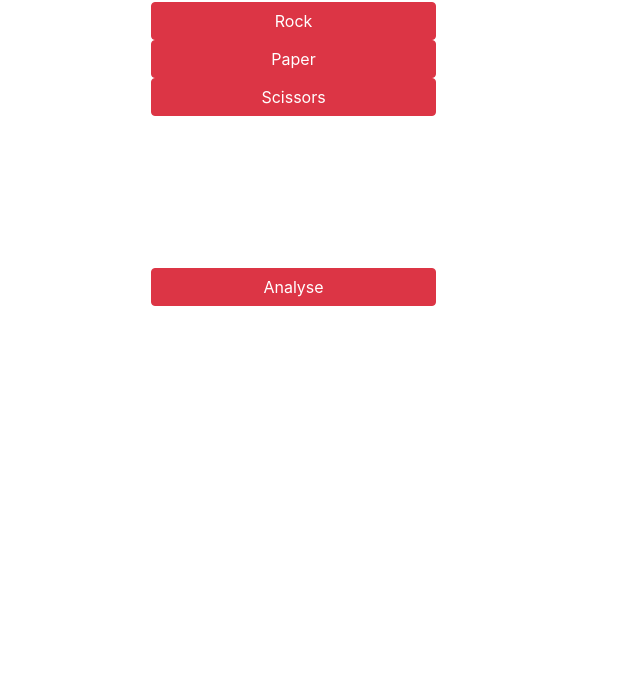
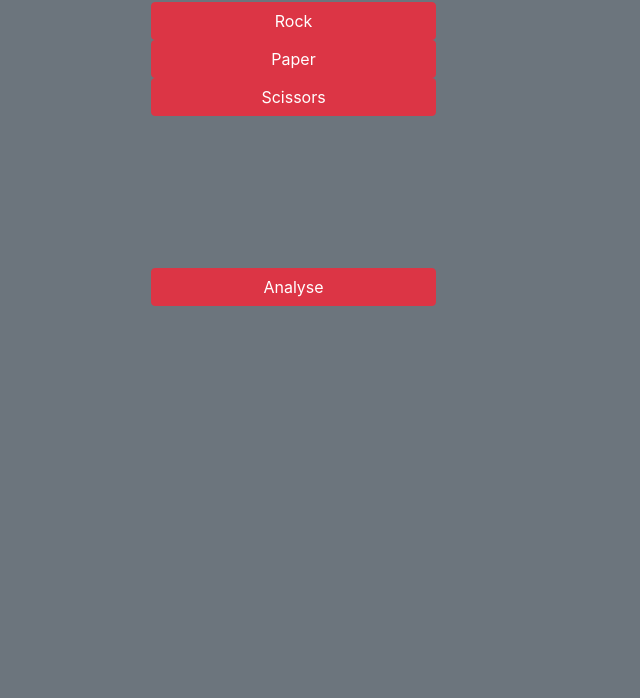
Before and after one commit to edutcher/Super-Roshambo, a plain HTML site: page index.html in a window 1280 px wide. Shown: the part 102-800 px from the top of the page, without its empty margins (62-702 px from the left). Drawn offline with nearby package versions, Linux system fonts and the light colour scheme.

Commit message:
no idea what I changed, commiting before making massive logic change

```diff
--- a/index.html
+++ b/index.html
@@ -100,7 +100,7 @@
     <title>Super Roshambo</title>
 </head>
 
-<body class=".bg-secondary">
+<body class="bg-secondary">
     <main>
         <div class="container col-8 mt-5">
             <h1 class="justify-content-center text-success">Super Roshambo</h1>
```
